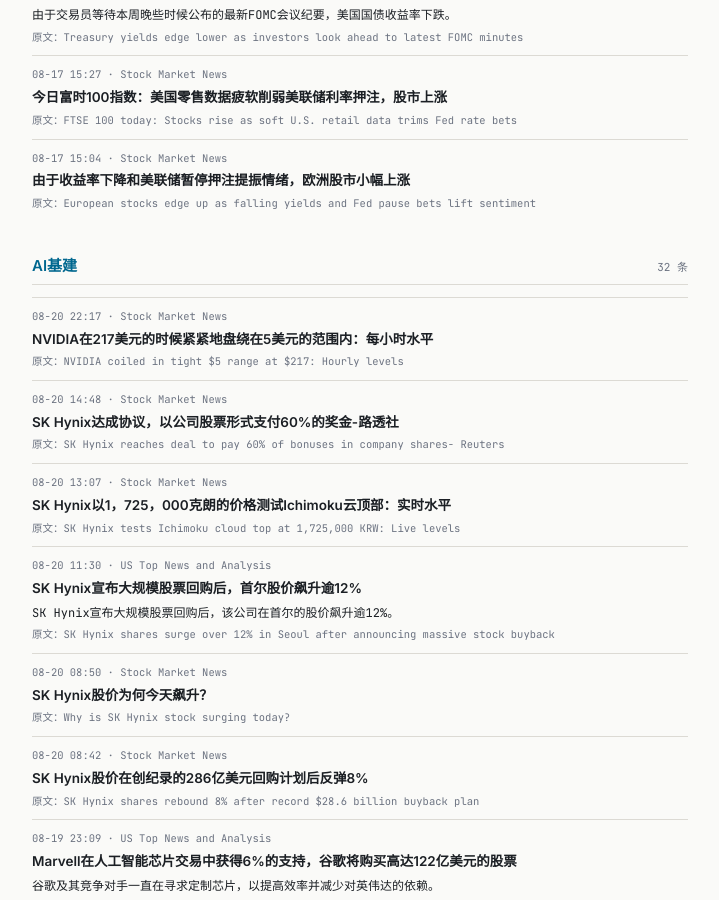
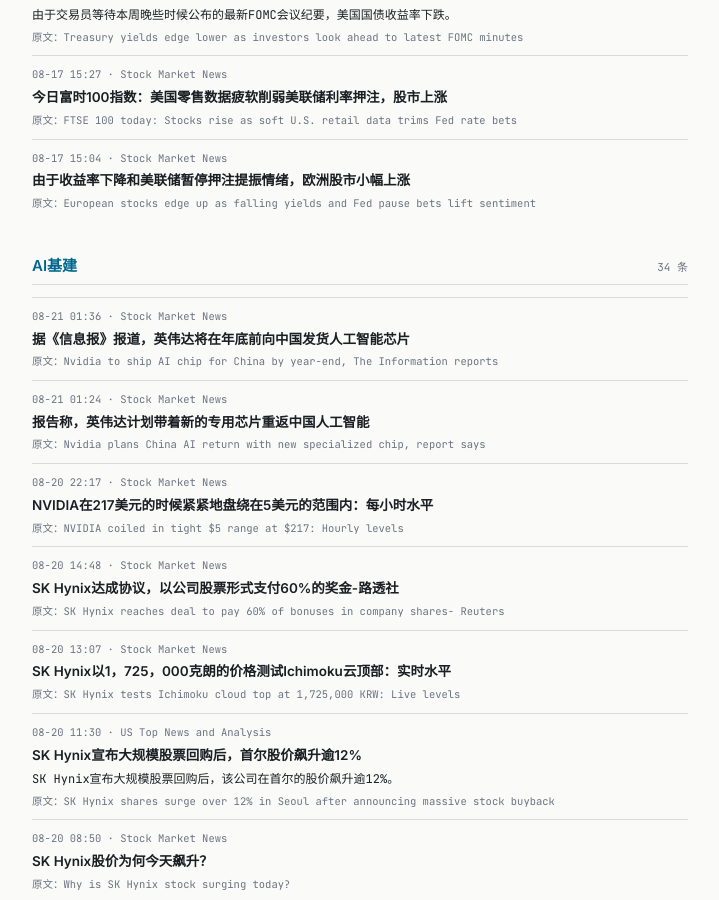
Before and after one commit to tang3super/tang3super.github.io, a Jekyll site: the page built from macro-trade/news-digest.md, in a window 1280 px wide and 900 px high, scrolled down 11342 px. Shown: the whole window, without its empty margins (280-999 px from the left). Built offline with Jekyll 4.4.1, drawn with Linux system fonts in a browser that asks for light colours; some of the changed text lies outside the part shown.

Commit message:
sync news-digest article

```diff
--- a/macro-trade/news-digest.md
+++ b/macro-trade/news-digest.md
@@ -759,6 +759,18 @@
     title_zh: 由于收益率下降和美联储暂停押注提振情绪，欧洲股市小幅上涨
 - name: AI基建
   items:
+  - title: Nvidia to ship AI chip for China by year-end, The Information reports
+    summary: ''
+    link: https://www.investing.com/news/stock-market-news/nvidia-to-ship-ai-chip-for-china-by-yearend-the-information-reports-4870258
+    source: Stock Market News
+    time: 08-21 01:36
+    title_zh: 据《信息报》报道，英伟达将在年底前向中国发货人工智能芯片
+  - title: Nvidia plans China AI return with new specialized chip, report says
+    summary: ''
+    link: https://www.investing.com/news/stock-market-news/nvidia-plans-china-ai-return-with-new-specialized-chip-report-says-4870265
+    source: Stock Market News
+    time: 08-21 01:24
+    title_zh: 报告称，英伟达计划带着新的专用芯片重返中国人工智能
   - title: 'NVIDIA coiled in tight $5 range at $217: Hourly levels'
     summary: ''
     link: https://www.investing.com/news/stock-market-news/nvidia-stalls-near-22750-double-top-live-levels-93CH-4863473
```
Also changed, not shown: other parts of macro-trade/news-digest.md (+1 -1 lines).
